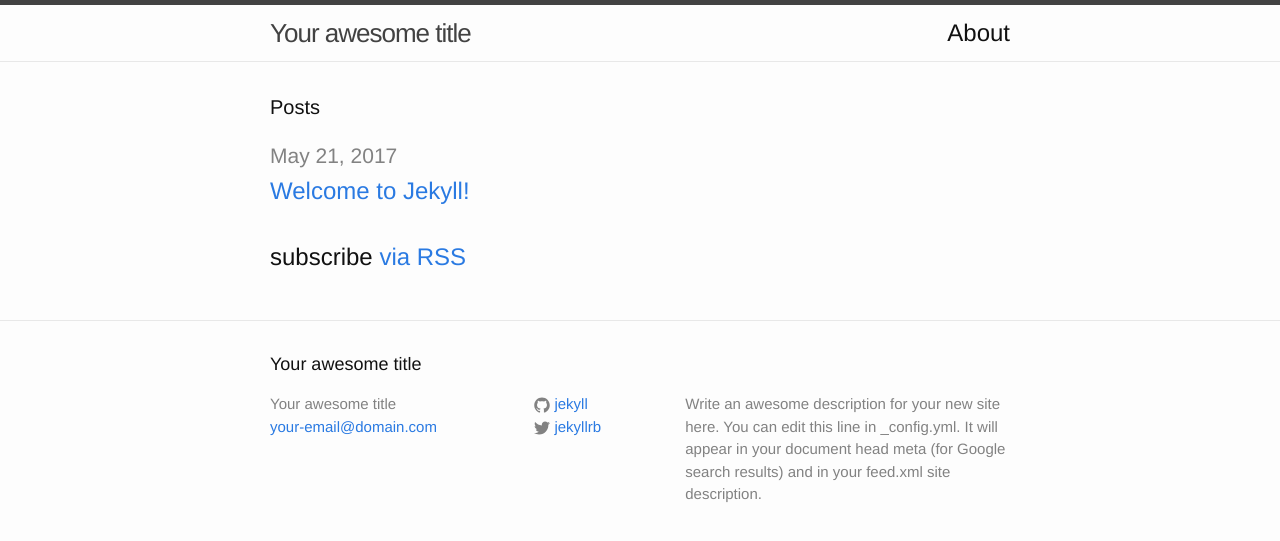
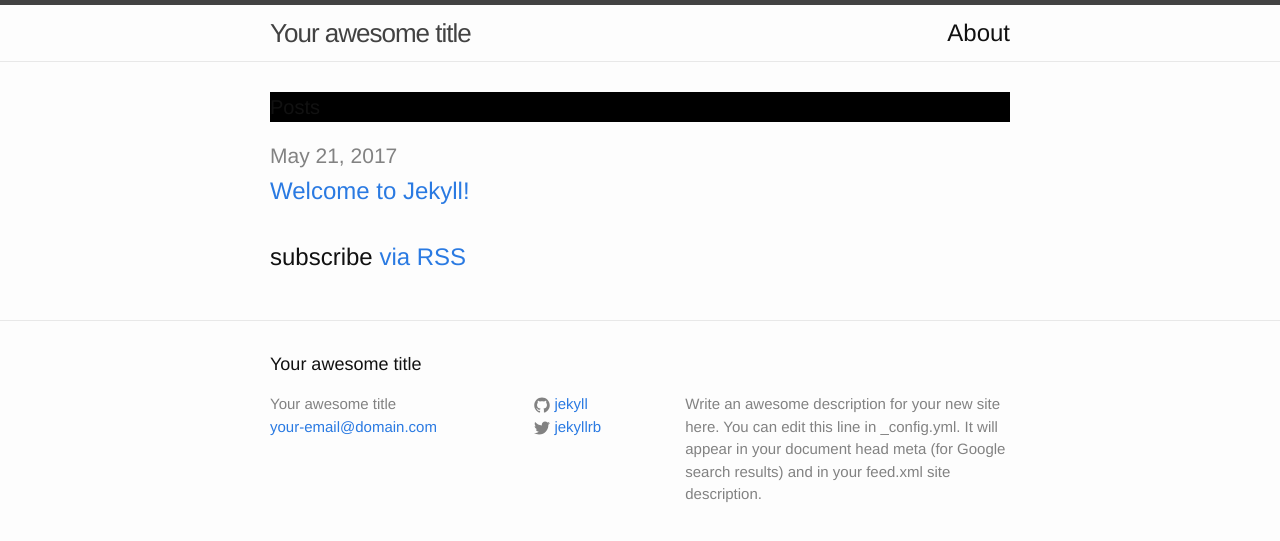
Before and after one commit to Nieterau/nieterau.github.io, a Jekyll site: the page built from index.html, in a window 1280 px wide. Shown: the top 541 px of the page. Built offline with Jekyll 4.4.1, drawn with Linux system fonts in a browser that asks for light colours.

Commit message:
Update main.scss

```diff
--- a/css/main.scss
+++ b/css/main.scss
@@ -43,6 +43,10 @@ $on-laptop:        800px;
     }
 }
 
+.page-heading {
+    background: #000;
+}
+
 
 
 // Import partials from `sass_dir` (defaults to `_sass`)
```
